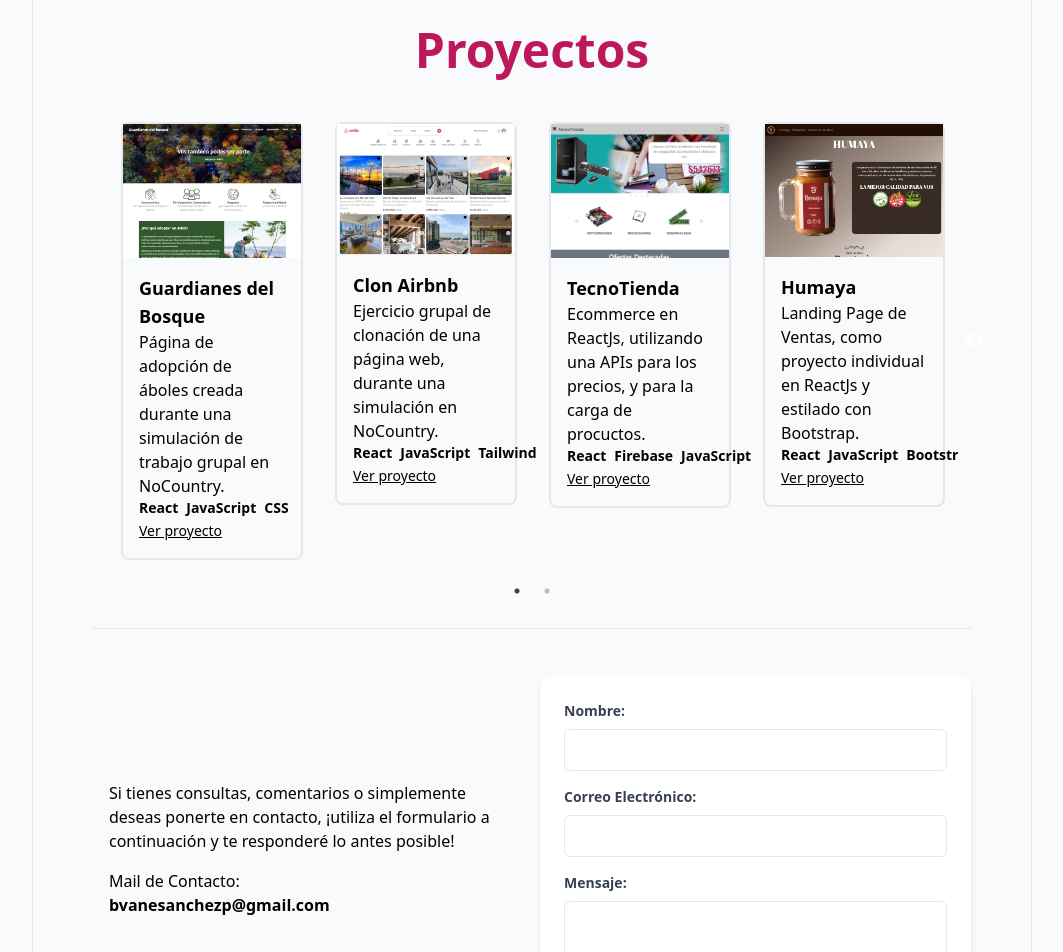
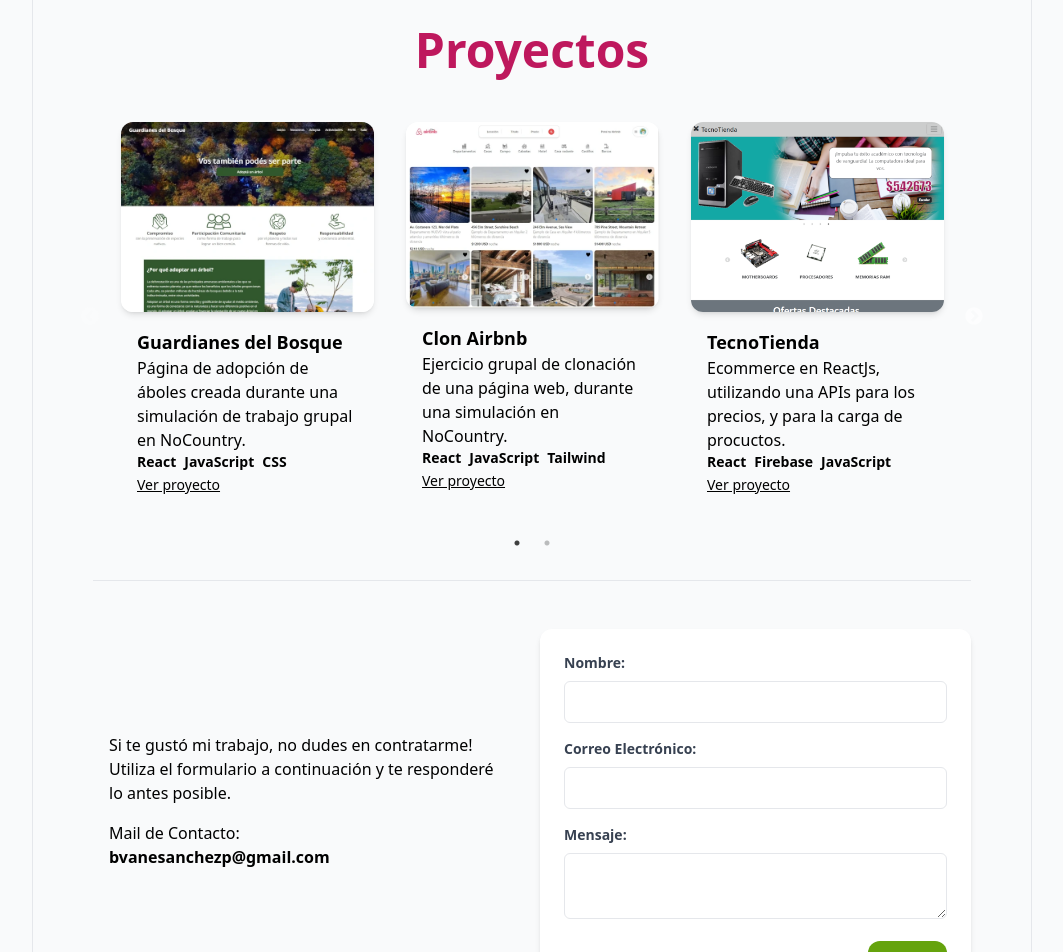
Before and after one commit to NezziY/portfolio, a React (Vite) app: page / in a window 1280 px wide. Shown: the part 700-1652 px from the top of the page, without its empty margins (108-1171 px from the left). Built offline with nearby package versions, Linux system fonts and the light colour scheme; what tailwindcss-animated would draw is missing.

Commit message:
tuneando las cards

```diff
--- a/src/components/ContactFrom.jsx
+++ b/src/components/ContactFrom.jsx
@@ -40,9 +40,8 @@ const ContactForm = () => {
       <div>
         <div className="p-4">
           <div>
-            Si tienes consultas, comentarios o simplemente deseas ponerte en
-            contacto, ¡utiliza el formulario a continuación y te responderé lo
-            antes posible!
+            Si te gustó mi trabajo, no dudes en contratarme! Utiliza el formulario a continuación y te responderé lo
+            antes posible.
           </div>
           <div className="mt-4">Mail de Contacto:</div>
           <div className="font-semibold">bvanesanchezp@gmail.com</div>
--- a/src/components/Projects.jsx
+++ b/src/components/Projects.jsx
@@ -13,8 +13,8 @@ function Projects() {
     dots: true,
     infinite: false,
     speed: 500,
-    slidesToShow: 4,
-    slidesToScroll: 4,
+    slidesToShow: 3,
+    slidesToScroll: 3,
     initialSlide: 0,
     responsive: [
       {
@@ -120,12 +120,12 @@ function Projects() {
       <Slider {...settings}>
         {groupProjects.map((project, index) => (
           <div key={project.id} className="slider-item">
-            <div className="m-4 border-2 rounded-lg">
+            <div className="m-4 rounded-lg">
               <a href={project.link} target="_blank" rel="noopener noreferrer">
                 <img
                   src={project.image}
                   alt={project.title}
-                  className="slider-image"
+                  className="slider-image rounded-xl shadow-md"
                 />
               </a>
               <div className="p-4">
--- a/src/index.css
+++ b/src/index.css
@@ -9,8 +9,3 @@
   .slider-item {
     width: 100%; /* Esto asegura que todos los elementos del slider tengan el mismo ancho */
   }
-
-  .slider-image {
-    width: 100%; /* Esto asegura que todas las imágenes dentro del slider ocupen el mismo ancho */
-    height: auto; /* Esto permite que la altura se ajuste automáticamente para mantener la proporción de la imagen */
-  }
```
